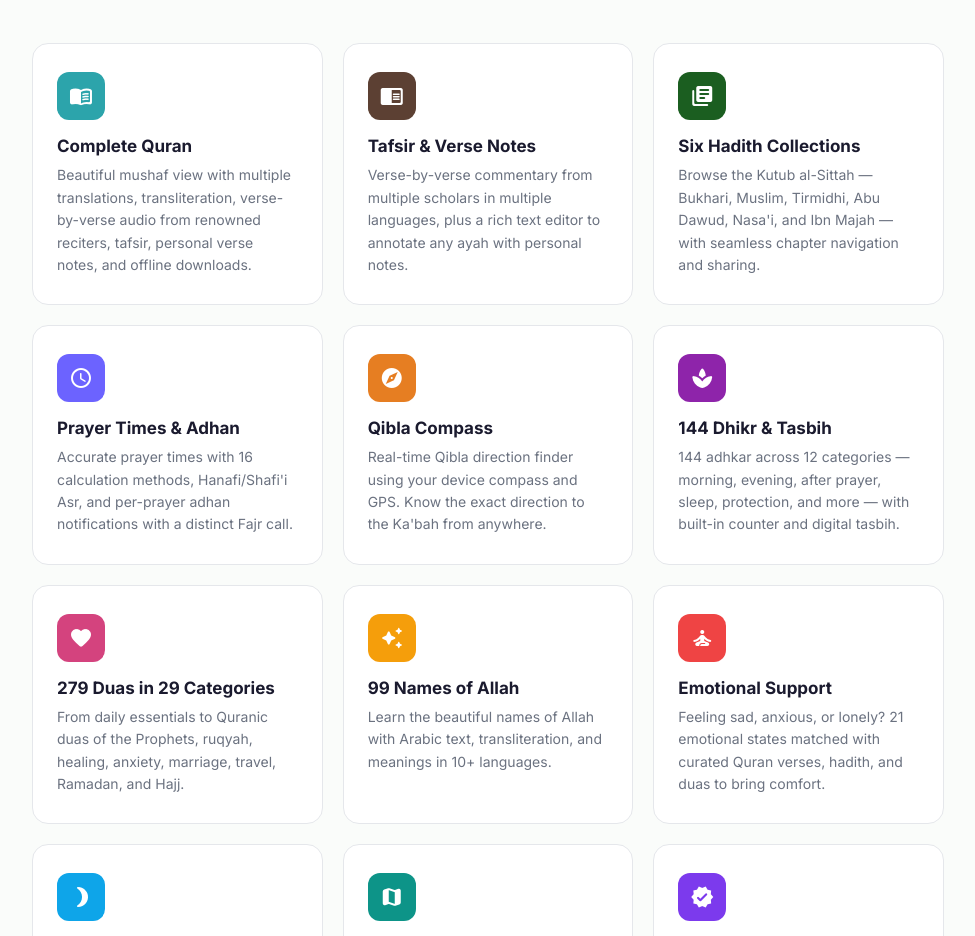
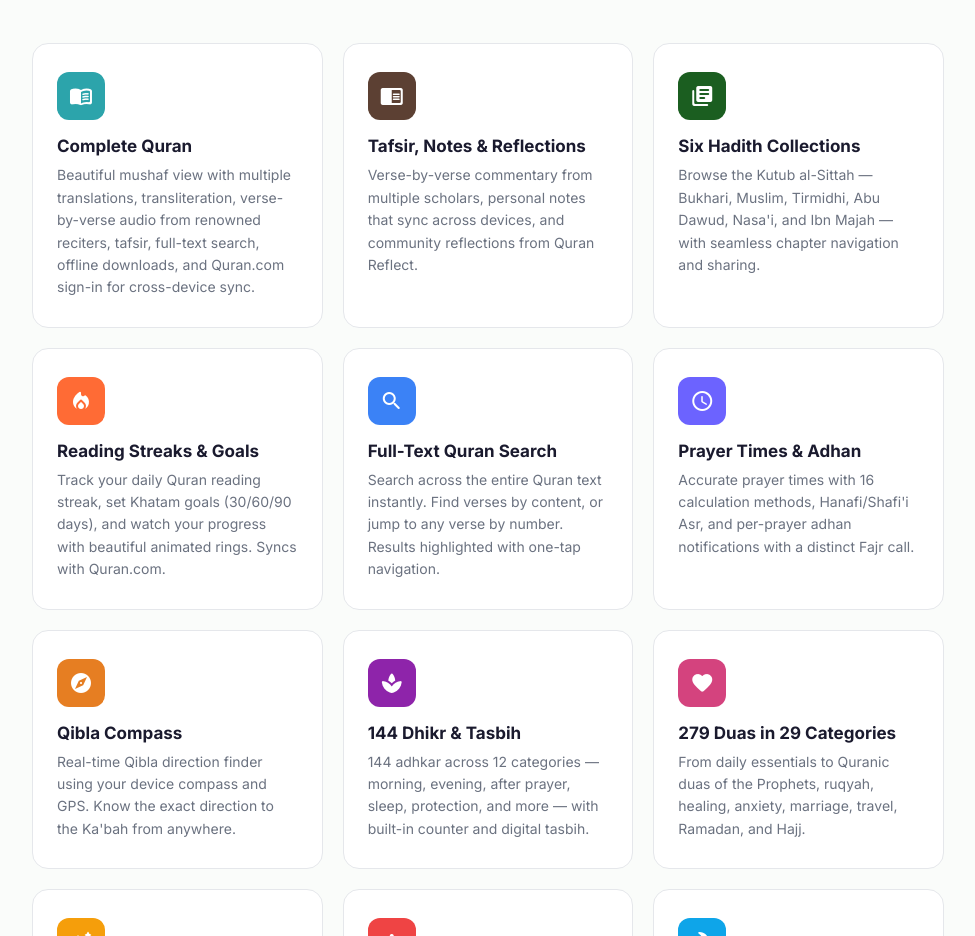
Before and after one commit to rashid2608/deen-app-site, a plain HTML site: page index.html in a window 1280 px wide. Shown: the part 1160-2096 px from the top of the page, without its empty margins (152-1127 px from the left). Drawn offline with Linux system fonts and the light colour scheme.

Commit message:
Update site — 2026-05-06 01:27

```diff
--- a/index.html
+++ b/index.html
@@ -322,14 +322,14 @@
           <span class="material-icons-round">menu_book</span>
         </div>
         <h3>Complete Quran</h3>
-        <p>Beautiful mushaf view with multiple translations, transliteration, verse-by-verse audio from renowned reciters, tafsir, personal verse notes, and offline downloads.</p>
+        <p>Beautiful mushaf view with multiple translations, transliteration, verse-by-verse audio from renowned reciters, tafsir, full-text search, offline downloads, and Quran.com sign-in for cross-device sync.</p>
       </div>
       <div class="feature-card">
         <div class="feature-icon" style="background:#5C4033;">
           <span class="material-icons-round">chrome_reader_mode</span>
         </div>
-        <h3>Tafsir &amp; Verse Notes</h3>
-        <p>Verse-by-verse commentary from multiple scholars in multiple languages, plus a rich text editor to annotate any ayah with personal notes.</p>
+        <h3>Tafsir, Notes &amp; Reflections</h3>
+        <p>Verse-by-verse commentary from multiple scholars, personal notes that sync across devices, and community reflections from Quran Reflect.</p>
       </div>
       <div class="feature-card">
         <div class="feature-icon" style="background:#1B5E20;">
@@ -337,6 +337,20 @@
         </div>
         <h3>Six Hadith Collections</h3>
         <p>Browse the Kutub al-Sittah — Bukhari, Muslim, Tirmidhi, Abu Dawud, Nasa'i, and Ibn Majah — with seamless chapter navigation and sharing.</p>
+      </div>
+      <div class="feature-card">
+        <div class="feature-icon" style="background:#FF6B35;">
+          <span class="material-icons-round">local_fire_department</span>
+        </div>
+        <h3>Reading Streaks &amp; Goals</h3>
+        <p>Track your daily Quran reading streak, set Khatam goals (30/60/90 days), and watch your progress with beautiful animated rings. Syncs with Quran.com.</p>
+      </div>
+      <div class="feature-card">
+        <div class="feature-icon" style="background:#3B82F6;">
+          <span class="material-icons-round">search</span>
+        </div>
+        <h3>Full-Text Quran Search</h3>
+        <p>Search across the entire Quran text instantly. Find verses by content, or jump to any verse by number. Results highlighted with one-tap navigation.</p>
       </div>
       <div class="feature-card">
         <div class="feature-icon" style="background:#6C63FF;">
```
Also changed, not shown: icon.png.
